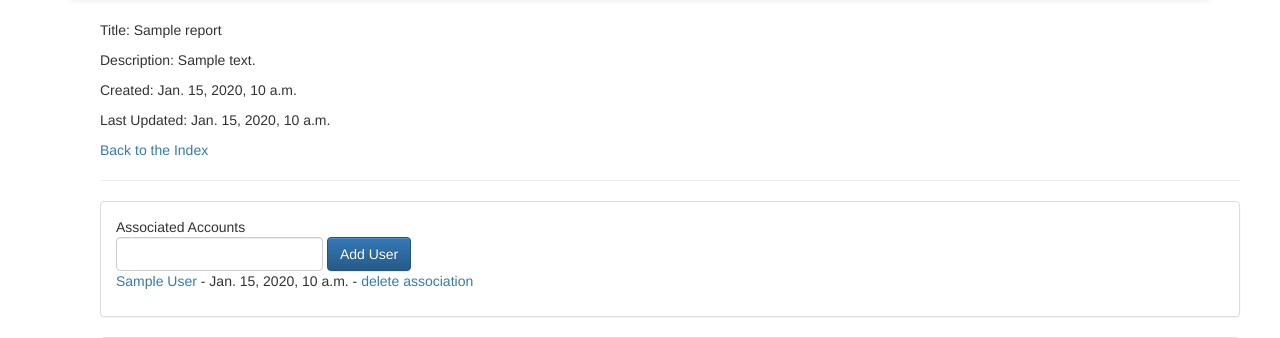
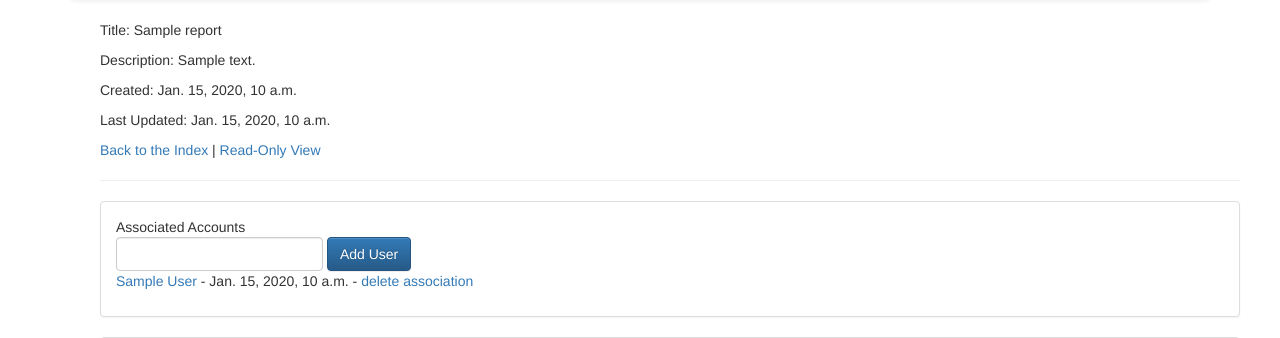
Before and after one commit to e36/rtrack, a Django app: page /report/1/ in a window 1280 px wide. Shown: the part 52-390 px from the top of the page. Run offline with Django 3.2, Linux system fonts and the light colour scheme; a user stored in the database is signed in; tables that the repository leaves empty hold one stand-in row (values such as "Sample post"); some libraries are stand-ins or nearby versions.

Commit message:
Read-only view Added the read-only view link on the report view

```diff
--- a/rtrack/templates/rtrack/reportview.html
+++ b/rtrack/templates/rtrack/reportview.html
@@ -99,7 +99,7 @@
 {% else %}
     <p>No report data is available.</p>
 {% endif %}
-<p><a href="{% url 'index' %}">Back to the Index</a></p>
+<p><a href="{% url 'index' %}">Back to the Index</a> | <a href="{% url 'readonly' report_data.id %}">Read-Only View</a></p>
 
 <hr>
 
--- a/rtrack/views.py
+++ b/rtrack/views.py
@@ -576,7 +576,7 @@ def about(request):
 @login_required
 def readonly(request, report_id):
     """
-    Gets report data and sends it to the report.html view.  This is basically just read-only data for sending
+    Gets report data and sends it to the readonly.html view.  This is basically just read-only data for sending
     To the admins
     :param request:
     :param report_id:
```
